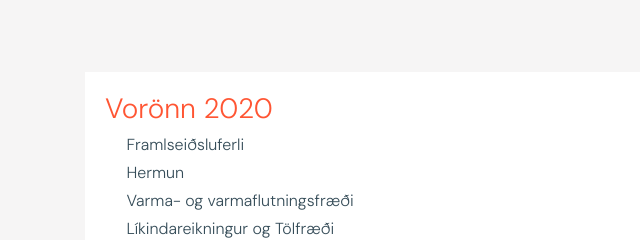
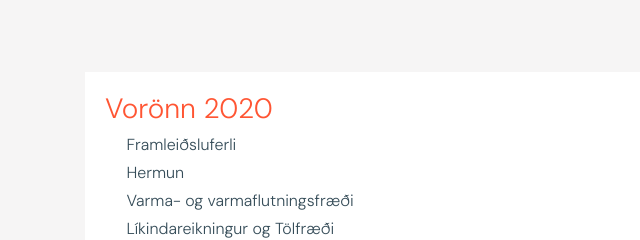
Before and after one commit to viktorgiz/Framleidsluferli_vhg6, a website: page HI.html in a window 1280 px wide. Shown: the part 840-1080 px from the top of the page, 0-640 px from the left. Drawn offline with Linux system fonts and the light colour scheme; files whose address does not match are found by name.

Commit message:
smá lagfærning

```diff
--- a/HI.html
+++ b/HI.html
@@ -104,7 +104,7 @@
             <div class="careers-1">
               <h3><a href="#">Vorönn 2020</a></h3>
               <div style="padding: 5px 0 0 2%; display:flex; flex-direction:column; line-height: 0.75;">
-                <p>Framlseiðsluferli</p>
+                <p>Framleiðsluferli</p>
                 <p>Hermun</p>
                 <p>Varma- og varmaflutningsfræði</p>
                 <p>Líkindareikningur og Tölfræði</p>
```
